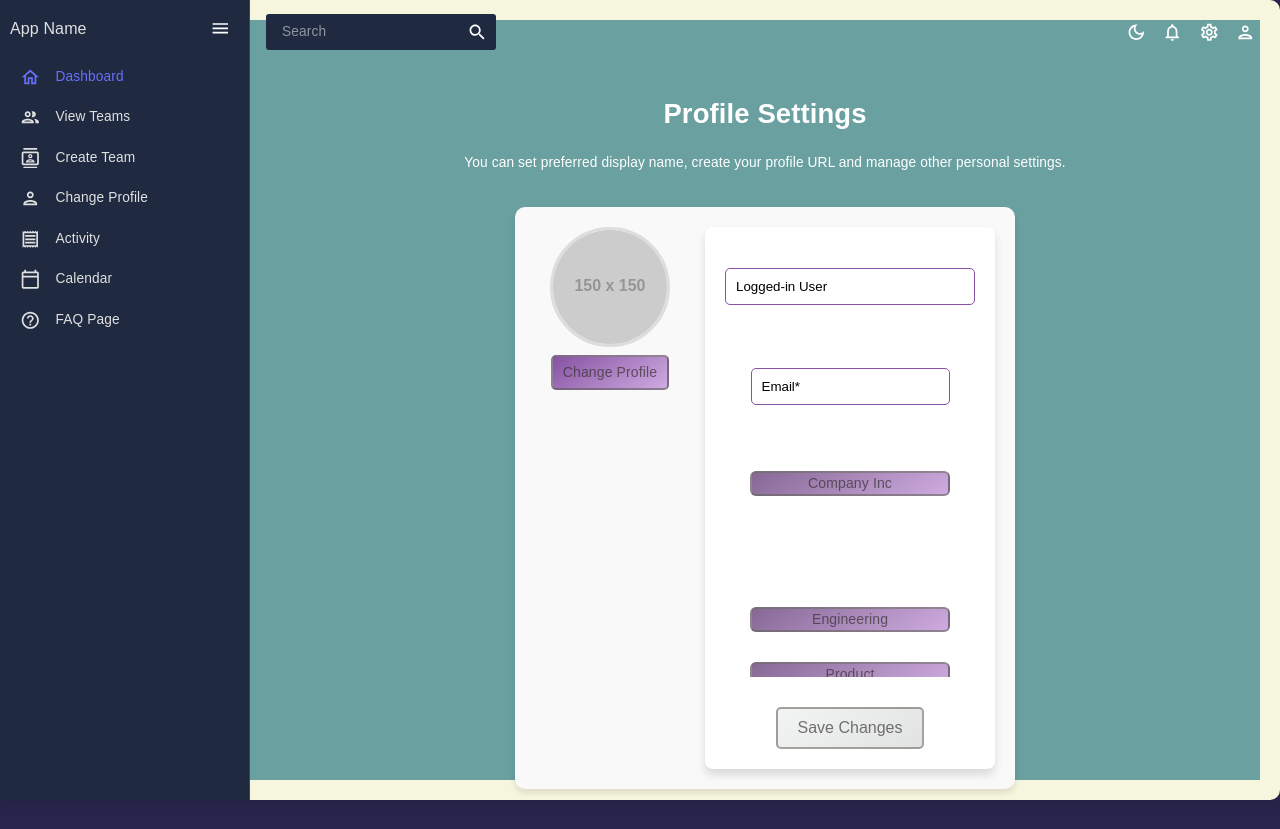
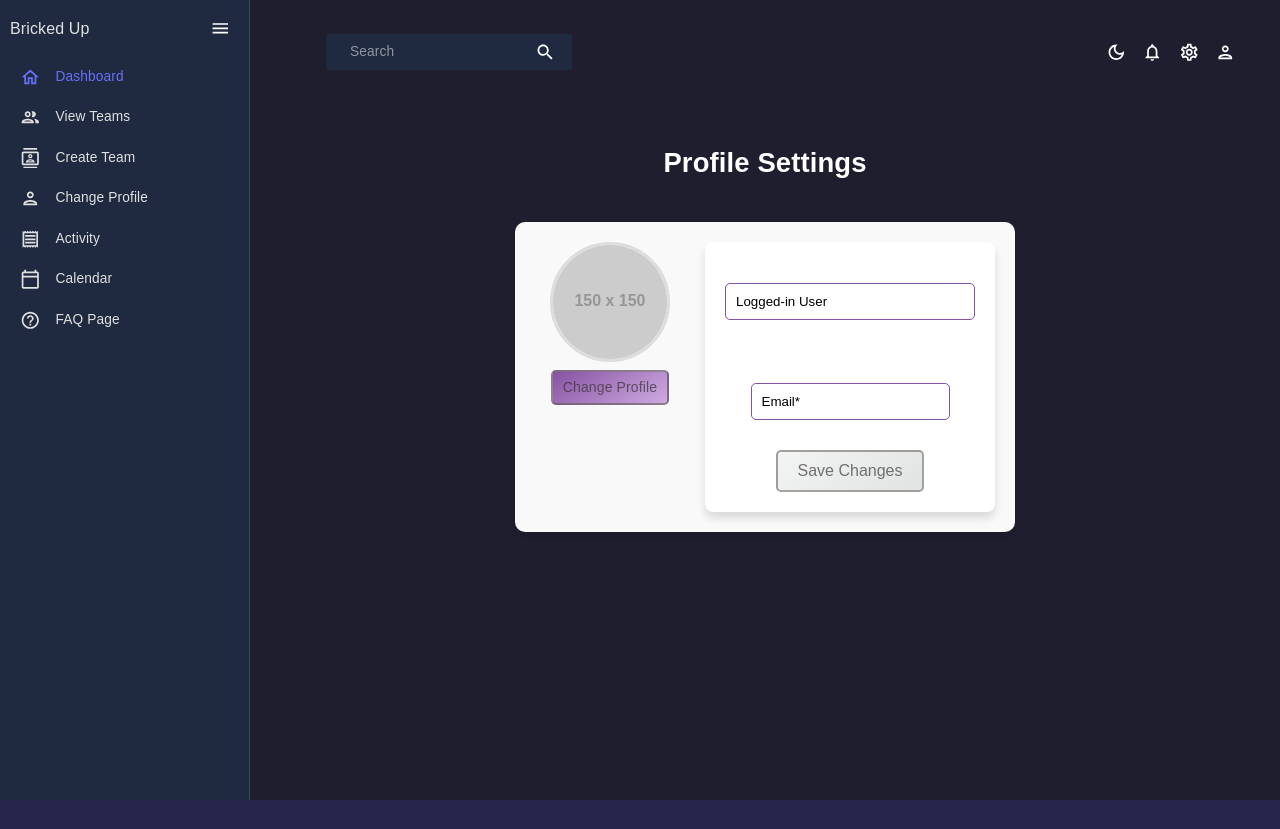
Before and after one commit to bricked-up/Frontend, a React (Create React App) app: page /about_user in a window 1280 px wide. After the commit the page ends 800 px from the top, so only its background shows below. Built offline with nearby package versions, Linux system fonts and the light colour scheme.

Commit message:
Sidebar collapse works great, light and dark theme needs some rearranging, user profile customization should work. Also modified some css for dashboard.

```diff
--- a/src/AccountPage/Form.tsx
+++ b/src/AccountPage/Form.tsx
@@ -9,6 +9,21 @@ interface OrgMember {
   position: string;
 }
 
+/**
+ * Form Component
+ *
+ * This component allows users to update their profile information.
+ * - Users can change their display name.
+ * - Email is displayed as read-only.
+ * - Profile data is stored in `localStorage` when saved.
+ *
+ * @component
+ * @example
+ * <Form />
+ *
+ * @returns {JSX.Element} The profile update form.
+ */
+
 const Form = () => {
   const { user, setUser } = useUser(); // getting user from UserContext
 
@@ -19,6 +34,11 @@ const Form = () => {
     }
   };
 
+  /**
+   * Handles username change.
+   *
+   * @param {React.ChangeEvent<HTMLInputElement>} e - The input change event.
+   */
   const handleSaveChanges = () => {
     localStorage.setItem("user", JSON.stringify(user)); // Save to localStorage
     alert("Changes saved successfully!");
@@ -52,38 +72,6 @@ const Form = () => {
             </div>
           </div>
 
-          <div className={Style.Form_box_input}>
-            <label htmlFor="org">Organisations</label>
-            <div className={Style.org_banner}>
-              <ul className="org-list">
-                {(user.org && user.org.length > 0
-                  ? user.org
-                  : ["No current organisation"]
-                ).map((org, index) => (
-                  <li key={index} className="org-item copy">
-                    {org}
-                  </li>
-                ))}
-              </ul>
-            </div>
-          </div>
-
-          <div className={Style.Form_box_input}>
-            <label htmlFor="projects">Projects</label>
-            <div className={Style.org_banner}>
-              <ul className="org-list">
-                {(user.teams && user.teams.length > 0
-                  ? user.teams
-                  : ["No current projects"]
-                ).map((project, index) => (
-                  <li key={index} className="org-item copy">
-                    {project}
-                  </li>
-                ))}
-              </ul>
-            </div>
-          </div>
-
           <button className={Style.save_btn} onClick={handleSaveChanges}>
             Save Changes
           </button>
--- a/src/Components/Layout.tsx
+++ b/src/Components/Layout.tsx
@@ -1,14 +1,36 @@
+/**
+ * The layout component
+ *
+ * This component serves as the main layout wrapper for our app.
+ * It includes:
+ * - A `Sidebar` for navigation.
+ * - A `Topbar` for theme toggle, settings and notifications (looking into 'Activity'
+ * option in the sidebar instead!!).
+ * - A dynamic content area (`Outlet`) where child routes are rendered.
+ *
+ *
+ * @component
+ * @example
+ * // Usage in App.tsx or routing configuration
+ * <Route path="/" element={<Layout />}>
+ *   <Route path="dashboard" element={<Dashboard />} />
+ * </Route>
+ *
+ * @returns {JSX.Element} The Layout component.
+ */
+
 import React, { useState } from "react";
 import { Outlet } from "react-router-dom";
 import { Box } from "@mui/material";
 import Sidebar from "./Sidebar";
 import Topbar from "./Topbar";
+import "../css/dashboard.css";
 
 const Layout: React.FC = () => {
   const [isSidebar, setIsSidebar] = useState<boolean>(true);
 
   return (
-    <Box sx={{ display: "flex", minHeight: "100vh" }}>
+    <Box className="dashboard" sx={{ display: "flex", minHeight: "100vh" }}>
       {/* Sidebar */}
       <Sidebar isSidebar={isSidebar} setIsSidebar={setIsSidebar} />
 
--- a/src/Components/Sidebar.tsx
+++ b/src/Components/Sidebar.tsx
@@ -24,6 +24,16 @@ interface SidebarProps {
   isSidebar: boolean;
   setIsSidebar: React.Dispatch<React.SetStateAction<boolean>>;
 }
+
+/**
+ * Sidebar Menu Item Component
+ *
+ * Represents a single menu item in the sidebar.
+ *
+ * @component
+ * @param {ItemProps} props - The component props.
+ * @returns {JSX.Element} A clickable sidebar item.
+ */
 
 const Item: React.FC<ItemProps> = ({
   title,
@@ -61,12 +71,23 @@ const Item: React.FC<ItemProps> = ({
   );
 };
 
+/**
+ * Sidebar Component
+ *
+ * A collapsible sidebar that contains navigation items.
+ *
+ * @component
+ * @param {SidebarProps} props - The component props.
+ * @returns {JSX.Element} The Sidebar component.
+ */
+
 const Sidebar: React.FC<SidebarProps> = ({ isSidebar, setIsSidebar }) => {
   const theme = useTheme();
   const colors = tokens(theme.palette.mode);
   const [selected, setSelected] = useState<string>("Dashboard");
 
   return (
+    <>
       <Drawer
         open={isSidebar}
         onClose={() => setIsSidebar(false)}
@@ -82,7 +103,6 @@ const Sidebar: React.FC<SidebarProps> = ({ isSidebar, setIsSidebar }) => {
           },
         }}
       >
-      {/* Sidebar Header */}
         <Box
           sx={{
             padding: "10px",
@@ -92,14 +112,13 @@ const Sidebar: React.FC<SidebarProps> = ({ isSidebar, setIsSidebar }) => {
           }}
         >
           <Typography variant="h5" color={colors.grey[100]}>
-          App Name
+            Bricked Up
           </Typography>
           <IconButton onClick={() => setIsSidebar(false)}>
             <MenuOutlinedIcon />
           </IconButton>
         </Box>
 
-      {/* Sidebar Items */}
         <Box>
           <Item
             title="Dashboard"
@@ -152,6 +171,24 @@ const Sidebar: React.FC<SidebarProps> = ({ isSidebar, setIsSidebar }) => {
           />
         </Box>
       </Drawer>
+
+      {!isSidebar && (
+        <IconButton
+          onClick={() => setIsSidebar(true)}
+          sx={{
+            position: "absolute",
+            top: 14,
+            left: 10,
+            backgroundColor: colors.primary[400],
+            color: colors.grey[100],
+            zIndex: 1300,
+            "&:hover": { backgroundColor: colors.primary[300] },
+          }}
+        >
+          <MenuOutlinedIcon />
+        </IconButton>
+      )}
+    </>
   );
 };
 
--- a/src/Components/Topbar.tsx
+++ b/src/Components/Topbar.tsx
@@ -12,6 +12,27 @@ import SearchIcon from "@mui/icons-material/Search";
 interface TopbarProps {
   setIsSidebar: React.Dispatch<React.SetStateAction<boolean>>;
 }
+
+/**
+ * The topbar component
+ *
+ * This component represents the top navigation bar of our app.
+ * It contains:
+ * - A **search bar** to find specific content.
+ * - A **theme toggle button** for switching between light and dark modes.
+ * - Icons for **notifications, settings, and user profile**. (might change notifications)
+ *
+ * @component
+ * @example
+ * <Topbar setIsSidebar={setIsSidebar} setIsCollapsed={setIsCollapsed} />
+ *
+ * @param {Object} props - The component props.
+ * @param {React.Dispatch<React.SetStateAction<boolean>>} props.setIsSidebar - Function to toggle sidebar visibility.
+ * @param {React.Dispatch<React.SetStateAction<boolean>>} props.setIsCollapsed - Function to collapse or expand the sidebar.
+ *
+ * @returns {JSX.Element} The Topbar component.
+ */
+
 const Topbar: React.FC<{
   setIsSidebar: React.Dispatch<React.SetStateAction<boolean>>;
   setIsCollapsed: React.Dispatch<React.SetStateAction<boolean>>;
@@ -31,7 +52,12 @@ const Topbar: React.FC<{
       {/* SEARCH BAR */}
       <Box
         display="flex"
-        sx={{ backgroundColor: colors.primary[400], borderRadius: "3px" }}
+        sx={{
+          backgroundColor: colors.primary[400],
+          borderRadius: "3px",
+          ml: 5,
+          paddingX: 1,
+        }}
       >
         <InputBase sx={{ ml: 2, flex: 1 }} placeholder="Search" />
         <IconButton type="button" sx={{ p: 1 }}>
--- /dev/null
+++ b/src/css/dashboard.css
@@ -0,0 +1,18 @@
+.dashboard {
+    background-color: #1e1e2f;
+    color: #ffffff;
+    min-height: 100vh;
+    padding: 20px;
+  }
+
+  .dashboard::-webkit-scrollbar-track {
+    background: #222;
+  }
+
+  .dashboard::-webkit-scrollbar-thumb {
+    background: #555;
+  }
+
+  .dashboard::-webkit-scrollbar-thumb:hover {
+    background: #777;
+  }
--- a/src/pages/AboutUser.tsx
+++ b/src/pages/AboutUser.tsx
@@ -1,9 +1,23 @@
 import React, { useState, useMemo, useCallback, useContext } from "react";
-// import Image from "next/image"
 import { useUser } from "../hooks/UserContext";
-//import { useDropzone } from "react-dropzone";
 import Style from "../AccountPage/AboutUser.module.css";
 import Form from "../AccountPage/Form";
+
+/**
+ * AboutUser Component
+ *
+ * This component represents the profile settings page where users can:
+ * - View and change their profile picture.
+ * - Modify account details through a form.
+ *
+ * @component
+ * @example
+ * <AboutUser />
+ *
+ * @returns {JSX.Element} The AboutUser profile settings component.
+ *
+ * TO D0: Definitely change some design / ask about adding more things/too simple??
+ */
 
 const AboutUser = () => {
   const { user, setUser } = useUser();
@@ -18,10 +32,6 @@ const AboutUser = () => {
     <div className={Style.account}>
       <div className={Style.account_info}>
         <h1> Profile Settings</h1>
-        <p>
-          You can set preferred display name, create your profile URL and manage
-          other personal settings.
-        </p>
       </div>
 
       <div className={Style.account_box}>
```
Also changed, not shown: src/Components/Header.tsx (+15 -0 lines), src/pages/DashBoard.tsx (+19 -2 lines). Lines whose indentation alone changed are shown as unchanged.
